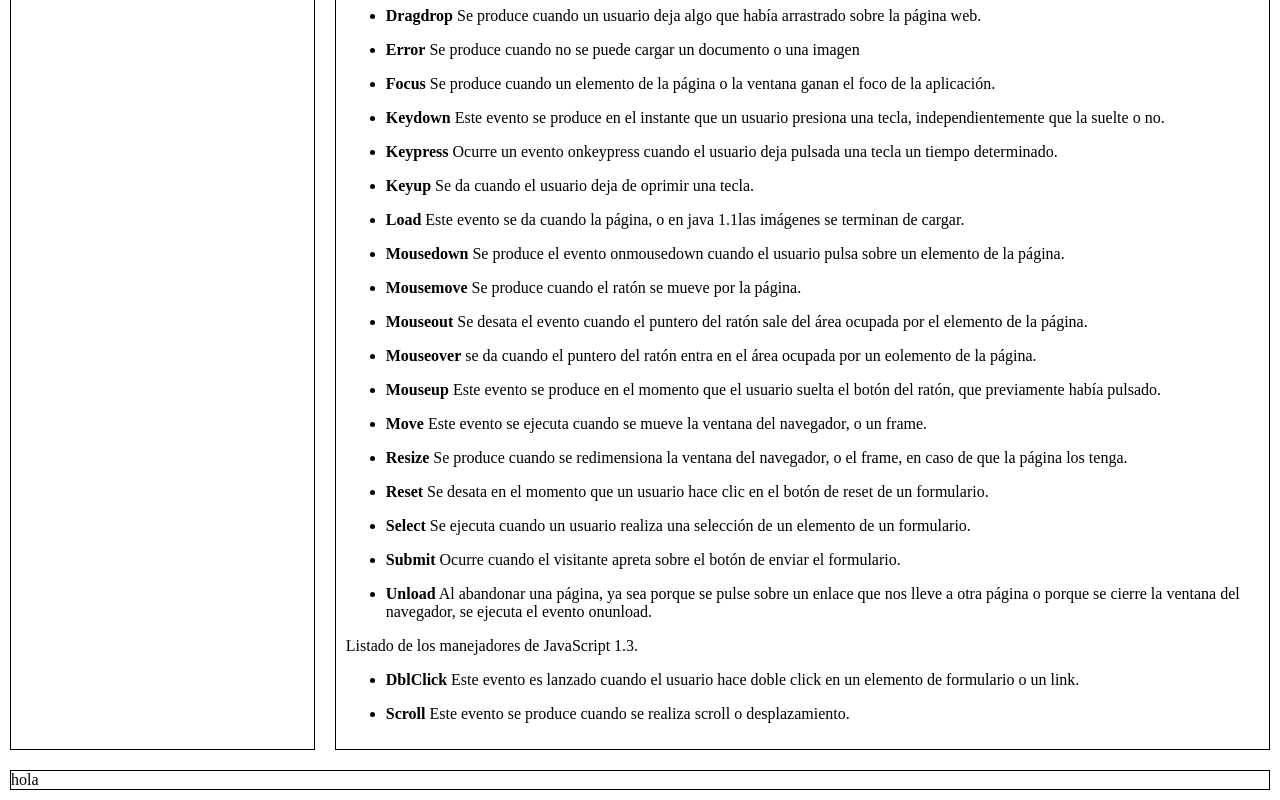
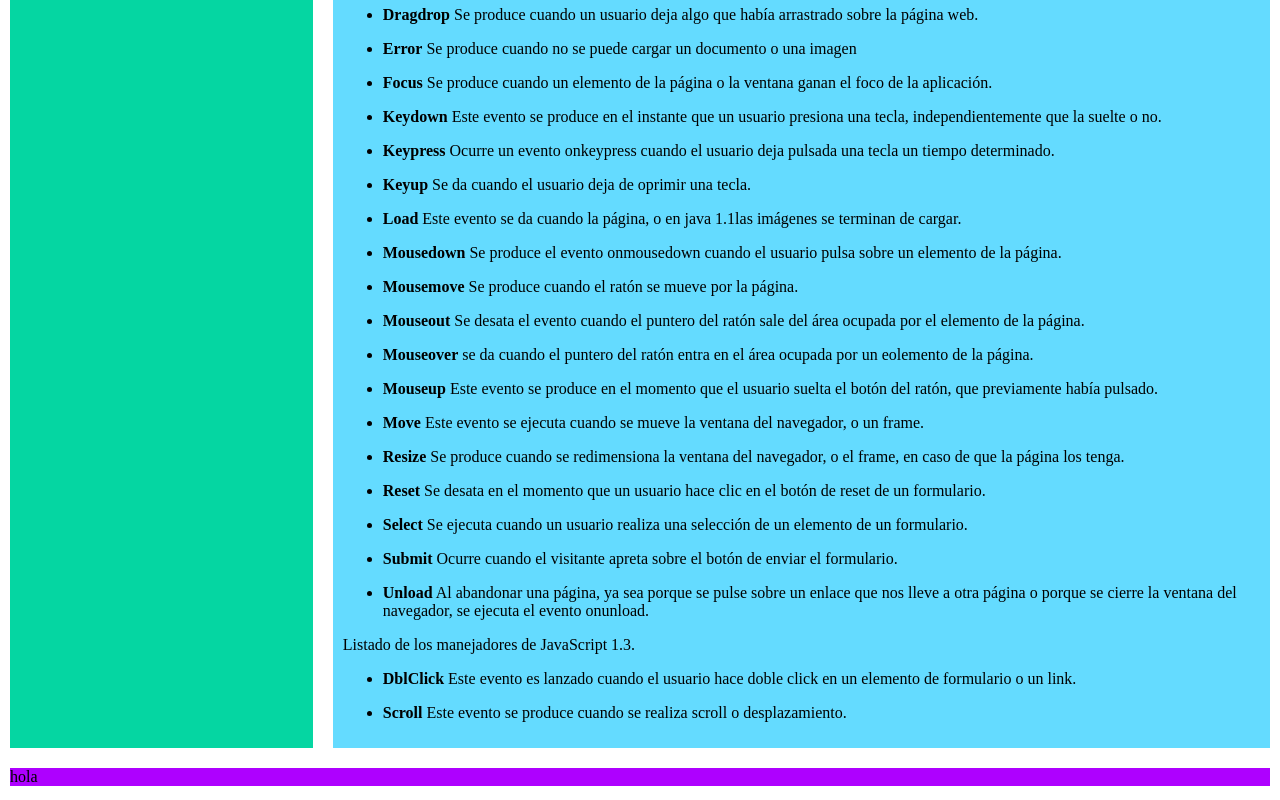
Before and after one commit to Balsero300/Trabajo-de-investigaci-n-JS, a plain HTML site: page index.html in a window 1280 px wide. Shown: the part 3759-4559 px from the top of the page. Drawn offline with Linux system fonts and the light colour scheme; a web font is replaced by a local one.

Commit message:
Modifico cajas de pagina

```diff
--- a/CSS/stile.css
+++ b/CSS/stile.css
@@ -17,18 +17,18 @@ body{
     padding: 10px;
 }
 .cont{
-    border: black solid 1px;
+    background: rgb(100, 219, 255);
     grid-area: contenido;
     margin: 10px;
     padding: 10px;
 }
 .ind{
-    border: black solid 1px;
+    background: rgb(5, 214, 162);
     grid-area: indice;
     margin: 10px;
 }
 .foot{
-    border: black solid 1px;
+    background: rgb(174, 0, 255);
     grid-area: foot;
     margin: 10px;
 }
```
